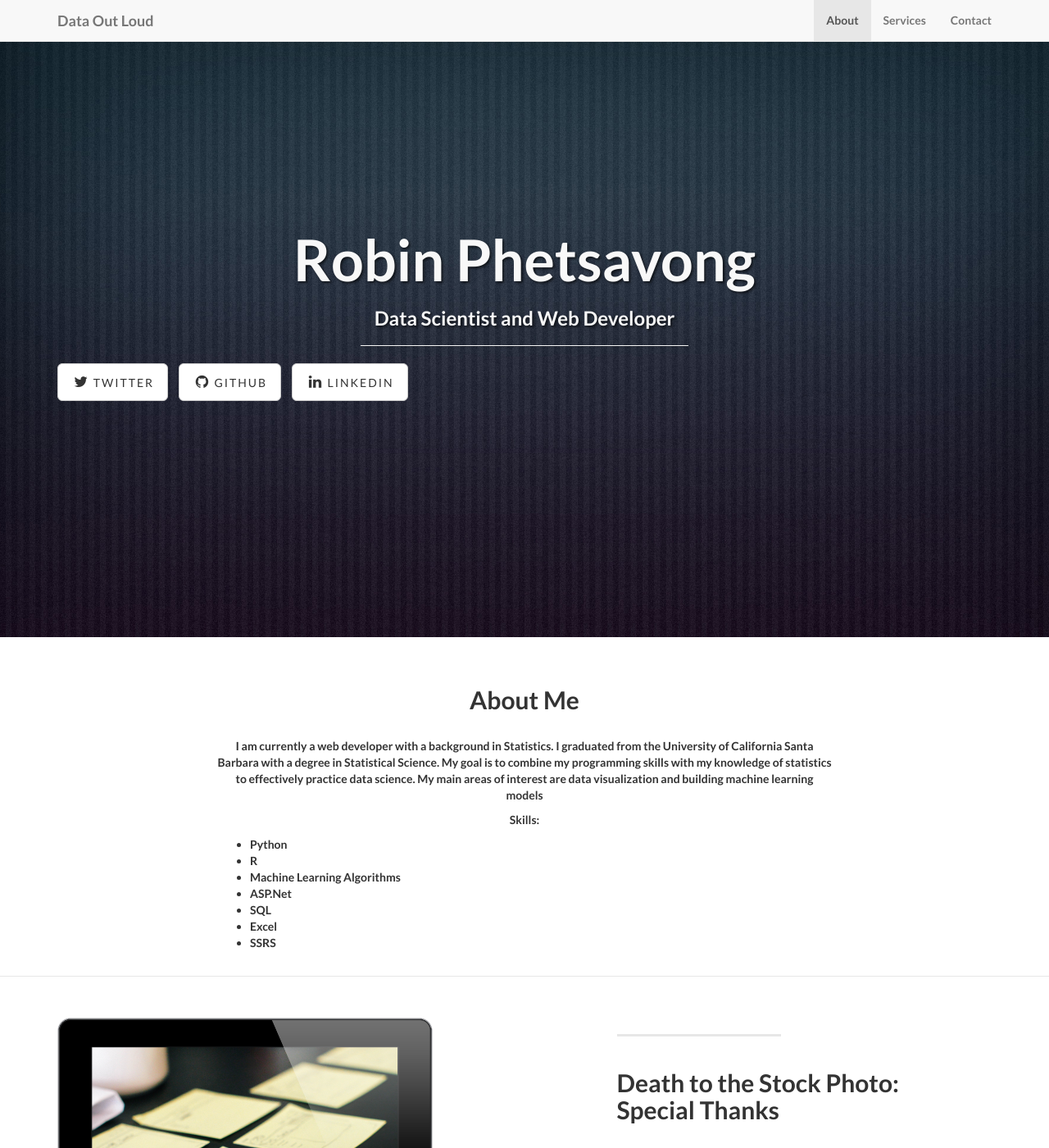
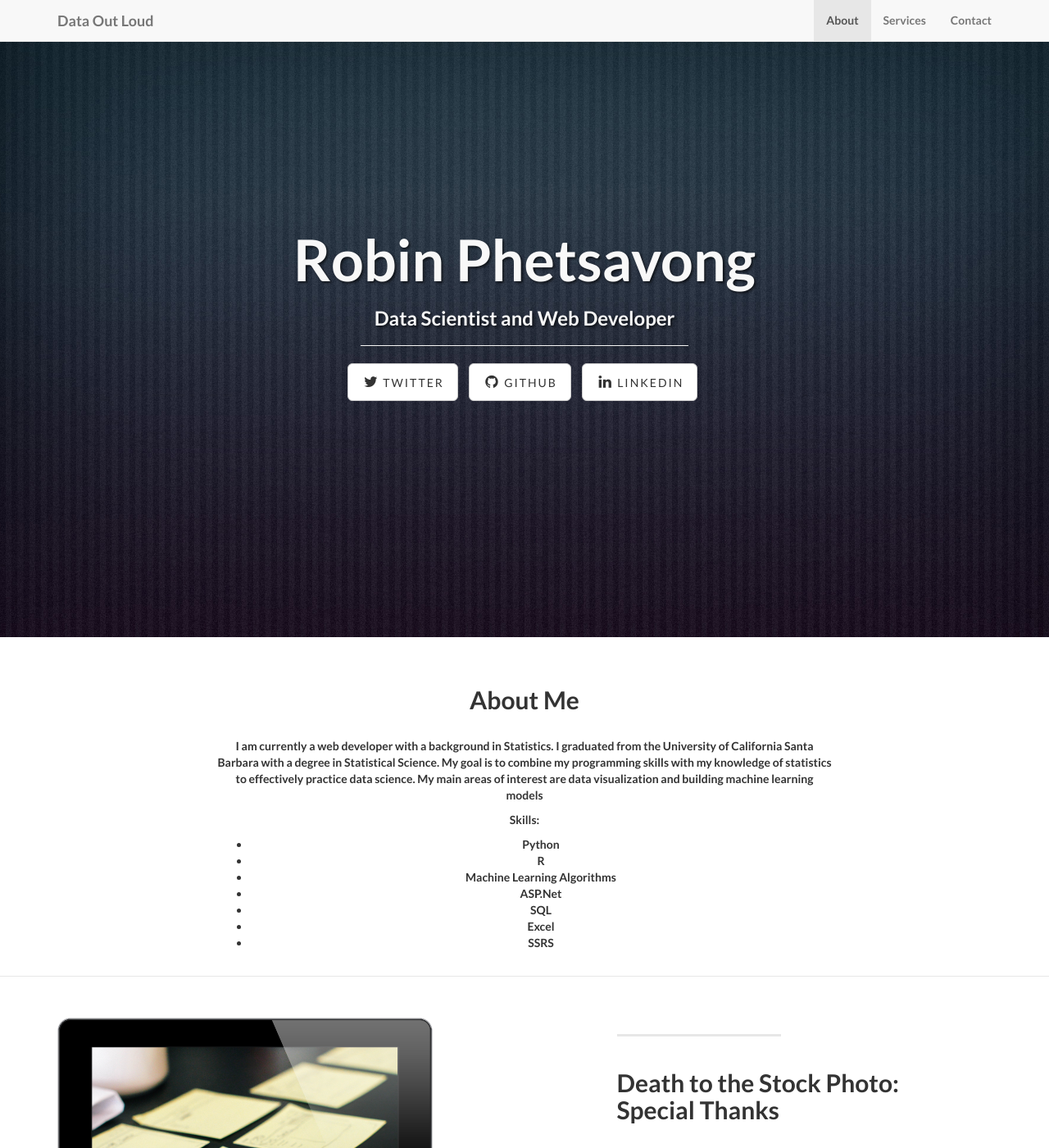
Before and after one commit to robinphetsa/robinphetsa.github.io, a Jekyll site: the page built from index.html, in a window 1280 px wide and 1400 px high. Shown: the whole window at 82% size. Built offline with Jekyll 4.4.1, drawn with Linux system fonts in a browser that asks for light colours.

Commit message:
Update landing-page.css

```diff
--- a/css/landing-page.css
+++ b/css/landing-page.css
@@ -166,5 +166,5 @@ p.copyright {
 }
 
 ul {
-    text-align: left
+    text-align: center
 }
```
